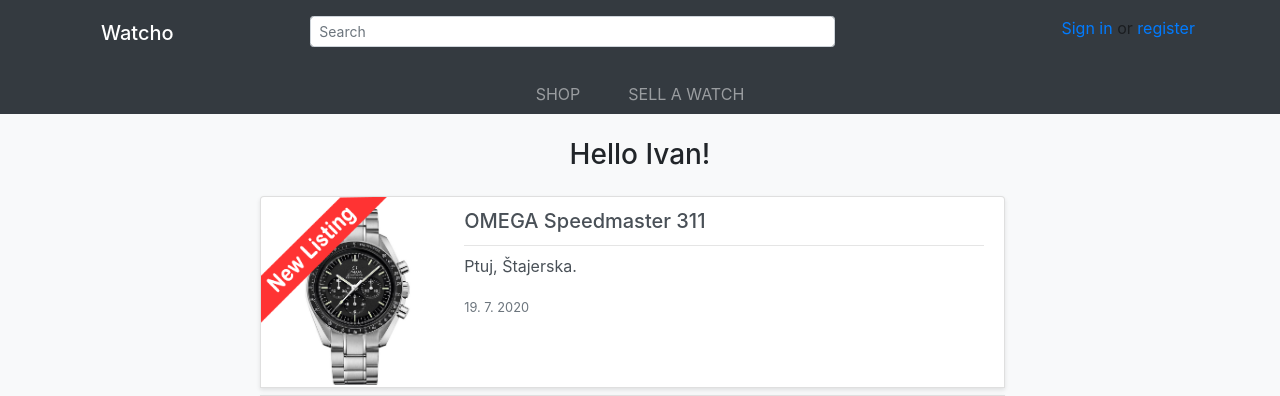
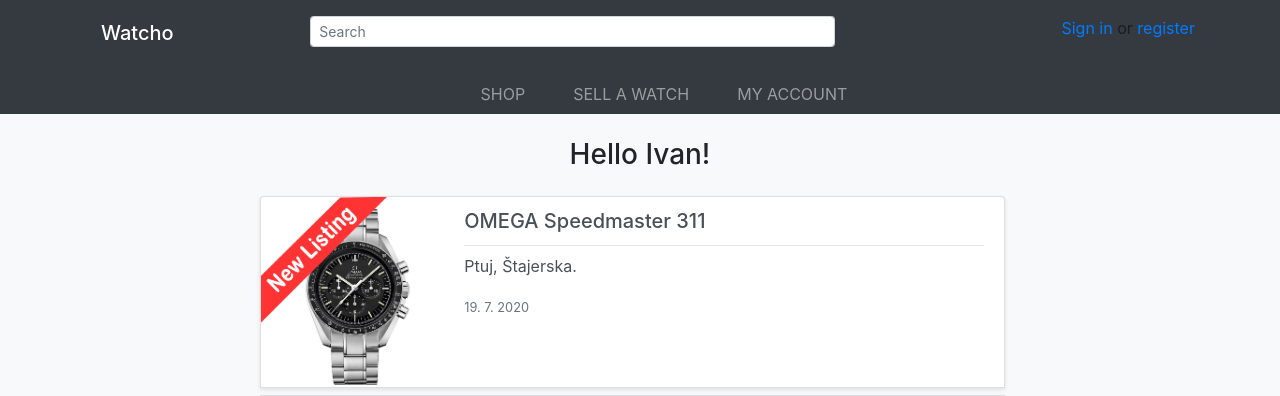
Before and after one commit to kljuni/watchoo-app, a Flask app: page / in a window 1280 px wide. Shown: the top 396 px of the page. Run offline with Flask 2, Linux system fonts and the light colour scheme; a user stored in the database is signed in; some libraries are stand-ins or nearby versions.

Commit message:
v4 8/9/20

```diff
--- a/main.py
+++ b/main.py
@@ -79,7 +79,7 @@
     response.headers["Pragma"] = "no-cache"
     return response
 
-app.config['SECRET_KEY'] = 'CHANGEME'
+app.config['SECRET_KEY'] = '7/(T)H76T8g/T&h8/Z/(hn)76tR85VR8gbuzt6rV&%R9(NGn9&/B)'
 
 # Set cookies to be ephemeral
 @app.before_request
--- a/static/scripts/App.js
+++ b/static/scripts/App.js
@@ -44,9 +44,9 @@
                 <Form.Group>
                     <Form.Row>
                         <Col>
-                        <a className="text-secondary" href="mailto:ivan.kljun@navix.si"><i>Advertise at Watcho.com</i></a>
+                        <a className="text-secondary ml-1" href="mailto:ivan.kljun@navix.si"><i>Advertise at Watcho.com</i></a>
                         </Col>
-                        <Col xs="auto" className="ml-auto ml-md-0 my-0">
+                        <Col xs="auto" className="ml-auto ml-md-0 mr-1 my-0">
                             <Form.Control size="sm" as="select" onChange={e => changeOrder(e.target.value)}>
                                 <option value="1" >Newest ads first</option>
                                 <option value="2" >Oldest ads first</option>
--- a/templates/layout.html
+++ b/templates/layout.html
@@ -47,14 +47,18 @@
                         </b>
                         <div class="collapse navbar-collapse navbar-light" id="slide-navbar-collapse">
                                 <ul class="navbar-nav ml-4 mt-4" >
-                                    <li class="nav-item active">
-                                    <a class="nav-link text-dark" href="/login">Login</a>
+                                    <li class="nav-item mb-3">
+                                        <svg width="1em" height="1em" viewBox="0 0 16 16" class="bi bi-sliders mr-2 mb-1" fill="currentColor" xmlns="http://www.w3.org/2000/svg">
+                                            <path fill-rule="evenodd" d="M11.5 2a1.5 1.5 0 1 0 0 3 1.5 1.5 0 0 0 0-3zM9.05 3a2.5 2.5 0 0 1 4.9 0H16v1h-2.05a2.5 2.5 0 0 1-4.9 0H0V3h9.05zM4.5 7a1.5 1.5 0 1 0 0 3 1.5 1.5 0 0 0 0-3zM2.05 8a2.5 2.5 0 0 1 4.9 0H16v1H6.95a2.5 2.5 0 0 1-4.9 0H0V8h2.05zm9.45 4a1.5 1.5 0 1 0 0 3 1.5 1.5 0 0 0 0-3zm-2.45 1a2.5 2.5 0 0 1 4.9 0H16v1h-2.05a2.5 2.5 0 0 1-4.9 0H0v-1h9.05z"/>
+                                        </svg>
+                                        <a class="text-dark" href="/account">My account</a>
                                     </li>
-                                    <li class="nav-item">
-                                    <a class="nav-link text-dark" href="/register">Register</a>
-                                    </li>
-                                    <li class="nav-item">
-                                    <a class="nav-link text-dark" href="/account">My account</a>
+                                    <li class="nav-item mb-3">
+                                        <svg width="1em" height="1em" viewBox="0 0 16 16" class="bi bi-power mr-2 mb-1" fill="currentColor" xmlns="http://www.w3.org/2000/svg">
+                                            <path fill-rule="evenodd" d="M5.578 4.437a5 5 0 1 0 4.922.044l.5-.866a6 6 0 1 1-5.908-.053l.486.875z"/>
+                                            <path fill-rule="evenodd" d="M7.5 8V1h1v7h-1z"/>
+                                        </svg>
+                                        <a class="text-dark" href="/logout">Log out</a>
                                     </li>
                                 </ul>
                         </div>
@@ -69,9 +73,11 @@
             </div>
 
             <div class="container navbar-dark bg-dark">
-                <ul class="navbar-nav flex-row ml-auto justify-content-center">
-                    <li class="nav-item mx-4"><a href="/shop" class="nav-link">SHOP</a></li>
-                    <li class="nav-item mx-4"><a href="/sell" class="nav-link">SELL A WATCH</a></li>
+                <!-- Padding on the left is meant to center the nav links -->
+                <ul class="navbar-nav flex-row ml-auto justify-content-around justify-content-md-center pl-md-5">
+                    <li class="nav-item mx-md-4"><a href="/shop" class="nav-link">SHOP</a></li>
+                    <li class="nav-item mx-md-4"><a href="/sell" class="nav-link">SELL A WATCH</a></li>
+                    <li class="nav-item mx-md-4"><a href="/account" class="nav-link">MY ACCOUNT</a></li>
                 </ul>
             </div>
         </div>
@@ -99,19 +105,25 @@
 
                         <div class="d-lg-none d-xl-none mt-3">
                             <b class="navbar-toggle collapsed" data-toggle="slide-collapse" data-target="#slide-navbar-collapse">
-                                <svg width="1.9em" height="1.9em" viewBox="0 0 16 16" class="bi bi-person-circle" fill="currentColor" style="color:#cdd3f4" xmlns="http://www.w3.org/2000/svg">
-                                    <path d="M13.468 12.37C12.758 11.226 11.195 10 8 10s-4.757 1.225-5.468 2.37A6.987 6.987 0 0 0 8 15a6.987 6.987 0 0 0 5.468-2.63z"/>
-                                    <path fill-rule="evenodd" d="M8 9a3 3 0 1 0 0-6 3 3 0 0 0 0 6z"/>
-                                    <path fill-rule="evenodd" d="M8 1a7 7 0 1 0 0 14A7 7 0 0 0 8 1zM0 8a8 8 0 1 1 16 0A8 8 0 0 1 0 8z"/>
+                                <svg width="1.8em" height="1.8em" viewBox="0 0 16 16" class="bi bi-person-fill" fill="currentColor" style="color:#747caa" xmlns="http://www.w3.org/2000/svg">
+                                    <path fill-rule="evenodd" d="M3 14s-1 0-1-1 1-4 6-4 6 3 6 4-1 1-1 1H3zm5-6a3 3 0 1 0 0-6 3 3 0 0 0 0 6z"/>
                                 </svg>
                             </b>
                             <div class="collapse navbar-collapse navbar-light" id="slide-navbar-collapse">
                                     <ul class="navbar-nav ml-4 mt-4" >
-                                        <li class="nav-item active">
-                                        <a class="nav-link text-dark" href="/login">Login</a>
+                                        <li class="nav-item mb-3">
+                                            <svg width="1em" height="1em" viewBox="0 0 16 16" class="bi bi-app-indicator mr-2 mb-1" fill="currentColor" xmlns="http://www.w3.org/2000/svg">
+                                                <path fill-rule="evenodd" d="M5.5 2A3.5 3.5 0 0 0 2 5.5v5A3.5 3.5 0 0 0 5.5 14h5a3.5 3.5 0 0 0 3.5-3.5V8a.5.5 0 0 1 1 0v2.5a4.5 4.5 0 0 1-4.5 4.5h-5A4.5 4.5 0 0 1 1 10.5v-5A4.5 4.5 0 0 1 5.5 1H8a.5.5 0 0 1 0 1H5.5z"/>
+                                                <path d="M16 3a3 3 0 1 1-6 0 3 3 0 0 1 6 0z"/>
+                                              </svg>
+                                            <a class="text-dark" href="/login">Login</a>
                                         </li>
-                                        <li class="nav-item">
-                                        <a class="nav-link text-dark" href="/register">Register</a>
+                                        <li class="nav-item mb-3">
+                                            <svg width="1em" height="1em" viewBox="0 0 16 16" class="bi bi-pencil-square mr-2 mb-1" fill="currentColor" xmlns="http://www.w3.org/2000/svg">
+                                                <path d="M15.502 1.94a.5.5 0 0 1 0 .706L14.459 3.69l-2-2L13.502.646a.5.5 0 0 1 .707 0l1.293 1.293zm-1.75 2.456l-2-2L4.939 9.21a.5.5 0 0 0-.121.196l-.805 2.414a.25.25 0 0 0 .316.316l2.414-.805a.5.5 0 0 0 .196-.12l6.813-6.814z"/>
+                                                <path fill-rule="evenodd" d="M1 13.5A1.5 1.5 0 0 0 2.5 15h11a1.5 1.5 0 0 0 1.5-1.5v-6a.5.5 0 0 0-1 0v6a.5.5 0 0 1-.5.5h-11a.5.5 0 0 1-.5-.5v-11a.5.5 0 0 1 .5-.5H9a.5.5 0 0 0 0-1H2.5A1.5 1.5 0 0 0 1 2.5v11z"/>
+                                            </svg>
+                                            <a class="text-dark" href="/register">Register</a>
                                         </li>
                                     </ul>
                             </div>
@@ -126,9 +138,9 @@
                 </div>
 
                 <div class="container navbar-dark bg-dark">
-                    <ul class="navbar-nav flex-row ml-auto justify-content-center">
-                        <li class="nav-item mx-4"><a href="/shop" class="nav-link">SHOP</a></li>
-                        <li class="nav-item mx-4"><a href="/sell" class="nav-link">SELL A WATCH</a></li>
+                    <ul class="navbar-nav flex-row ml-auto justify-content-around justify-content-md-center">
+                        <li class="nav-item mx-md-4"><a href="/shop" class="nav-link">SHOP</a></li>
+                        <li class="nav-item mx-md-4"><a href="/sell" class="nav-link">SELL A WATCH</a></li>
                     </ul>
                 </div>
             </div>
```
Also changed, not shown: templates/account.html (+20 -20 lines), static/layout.css (line endings or trailing spaces).
